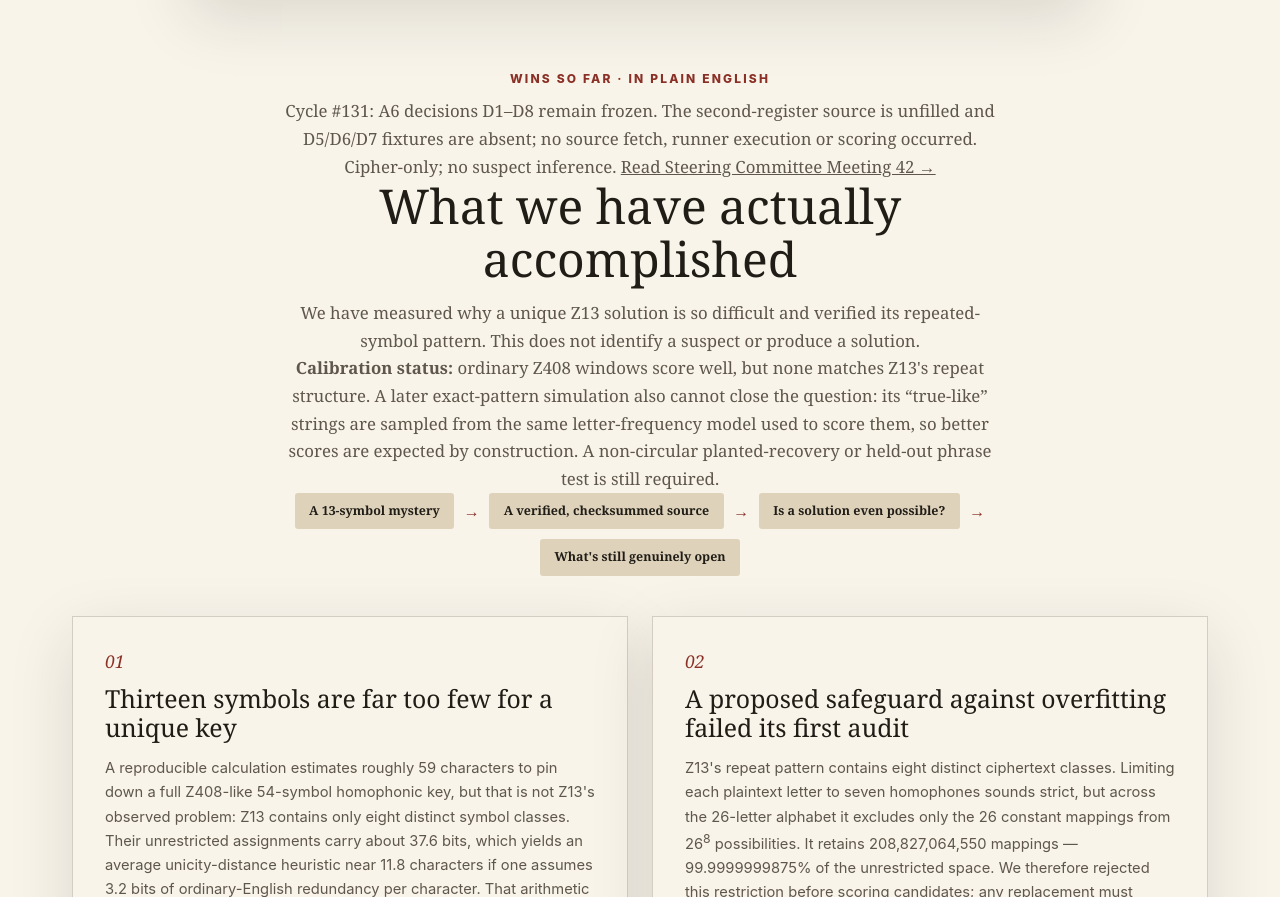
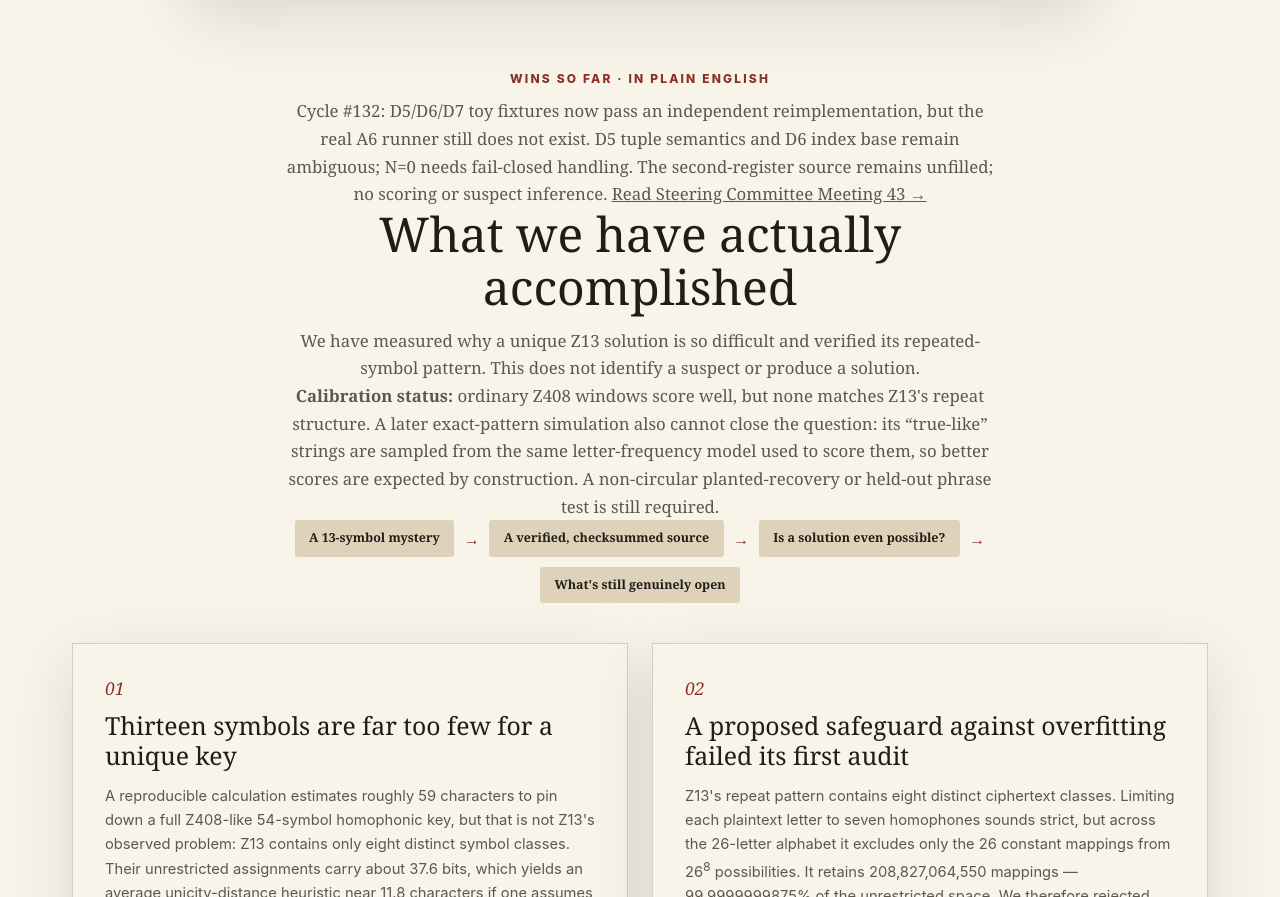
Before and after one commit to SoylentAquamarine/zodiac-collective, a plain HTML site: page docs/index.html in a window 1280 px wide. Shown: the part 1406-2303 px from the top of the page. Drawn offline with Linux system fonts and the light colour scheme; no server answers.

Commit message:
docs: update homepage cycle 132 status

```diff
--- a/docs/index.html
+++ b/docs/index.html
@@ -62,7 +62,7 @@
 
       <section class="highlights-section" aria-labelledby="highlights-title">
         <div class="highlights-intro">
-          <span class="kicker">Wins so far · in plain English</span><p class="cycle-status">Cycle #131: A6 decisions D1–D8 remain frozen. The second-register source is unfilled and D5/D6/D7 fixtures are absent; no source fetch, runner execution or scoring occurred. Cipher-only; no suspect inference. <a href="../steering/meetings/2026-11-20-meeting-42.md">Read Steering Committee Meeting 42 →</a></p>
+          <span class="kicker">Wins so far · in plain English</span><p class="cycle-status">Cycle #132: D5/D6/D7 toy fixtures now pass an independent reimplementation, but the real A6 runner still does not exist. D5 tuple semantics and D6 index base remain ambiguous; N=0 needs fail-closed handling. The second-register source remains unfilled; no scoring or suspect inference. <a href="../steering/meetings/2026-11-20-meeting-43.md">Read Steering Committee Meeting 43 →</a></p>
           <h2 id="highlights-title">What we have actually accomplished</h2>
           <p>We have measured why a unique Z13 solution is so difficult and verified its repeated-symbol pattern. This does not identify a suspect or produce a solution.</p>
           <p><strong>Calibration status:</strong> ordinary Z408 windows score well, but none matches Z13's repeat structure. A later exact-pattern simulation also cannot close the question: its “true-like” strings are sampled from the same letter-frequency model used to score them, so better scores are expected by construction. A non-circular planted-recovery or held-out phrase test is still required.</p>
```
